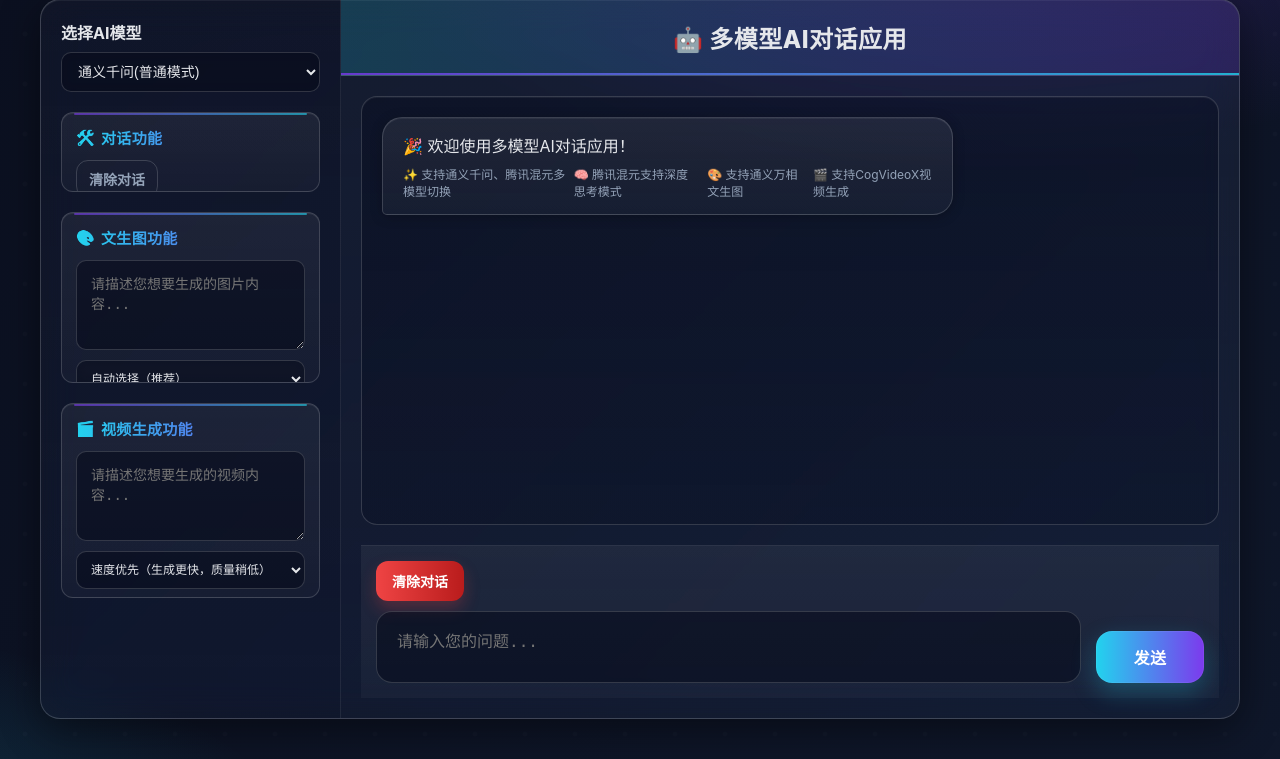
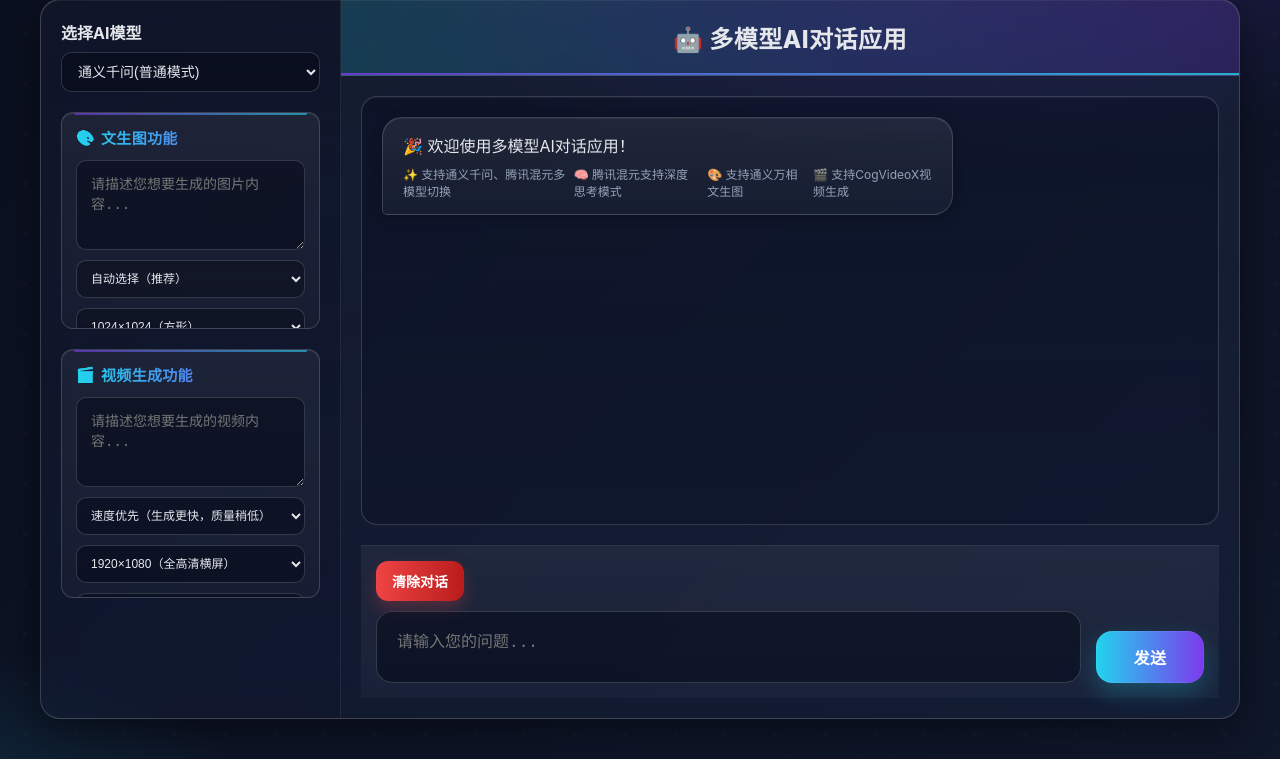
Before and after one commit to a18742423211-liujiaxin/my_ai, a Flask app: page / in a window 1280 px wide. Shown: the part 41-800 px from the top of the page. Run offline with Flask 3, Linux system fonts and the light colour scheme.

Commit message:
remove: 删除功能区的对话功能
- 删除左侧功能区的对话功能区块
- 移除相关的CSS样式(.features-section)
- 保留输入区域的清除对话按钮
- 简化侧边栏布局，只保留文生图和视频生成功能

```diff
--- a/templates/index.html
+++ b/templates/index.html
@@ -142,20 +142,7 @@
             box-shadow: 0 0 0 3px rgba(34,211,238,0.18), inset 0 0 24px rgba(124,58,237,0.12);
         }
 
-        .features-section {
-            margin-bottom: 20px;
-            padding: 14px;
-            background: linear-gradient(180deg, rgba(255,255,255,0.06), rgba(255,255,255,0.03));
-            border: 1px solid var(--border);
-            border-radius: 12px;
-            box-shadow: inset 0 1px 0 rgba(255,255,255,0.08);
-        }
 
-        .features-section h3 {
-            margin-bottom: 10px;
-            color: var(--text);
-            font-size: 15px;
-        }
 
         .toggle-switch {
             display: flex;
@@ -382,11 +369,11 @@
         .error-message { background: rgba(239,68,68,0.12); color: #fecaca; padding: 15px; border-radius: 8px; border-left: 4px solid #ef4444; margin: 10px 0; }
 
         /* Sidebar 功能区视觉优化 */
-        .features-section, .text-to-image-section, .text-to-video-section {
+        .text-to-image-section, .text-to-video-section {
             position: relative;
             overflow: hidden;
         }
-        .features-section::before, .text-to-image-section::before, .text-to-video-section::before {
+        .text-to-image-section::before, .text-to-video-section::before {
             content: "";
             position: absolute;
             left: 12px;
@@ -397,7 +384,7 @@
             background: linear-gradient(90deg, var(--secondary), var(--primary));
             opacity: 0.6;
         }
-        .features-section h3, .text-to-image-section h3, .text-to-video-section h3 {
+        .text-to-image-section h3, .text-to-video-section h3 {
             font-weight: 800;
             letter-spacing: 0.3px;
             background: linear-gradient(90deg, var(--primary), var(--secondary));
@@ -409,23 +396,11 @@
             gap: 6px;
             margin-bottom: 12px;
         }
-        .features-section h3::before { content: "🛠️"; }
+
         .text-to-image-section h3::before { content: "🎨"; }
         .text-to-video-section h3::before { content: "🎬"; }
 
-        /* 侧边栏清除按钮弱化，避免过于抢眼 */
-        .features-section .clear-btn {
-            background: transparent;
-            border: 1px solid var(--border);
-            color: var(--text-dim);
-            box-shadow: none;
-            padding: 8px 12px;
-        }
-        .features-section .clear-btn:hover {
-            border-color: rgba(239,68,68,0.6);
-            background: rgba(239,68,68,0.12);
-            color: #fecaca;
-        }
+
 
         /* 选择器细节优化 */
         .model-selector select, .image-options select {
@@ -459,11 +434,7 @@
                 </select>
             </div>
 
-            <div class="features-section">
-                <h3>对话功能</h3>
-                <button class="clear-btn" onclick="clearChat()">清除对话</button>
-                <div style="margin-top:10px;font-size:12px;color:var(--text-dim);">快速重置当前会话内容</div>
-            </div>
+
 
             <div class="text-to-image-section">
                 <h3>文生图功能</h3>
```
